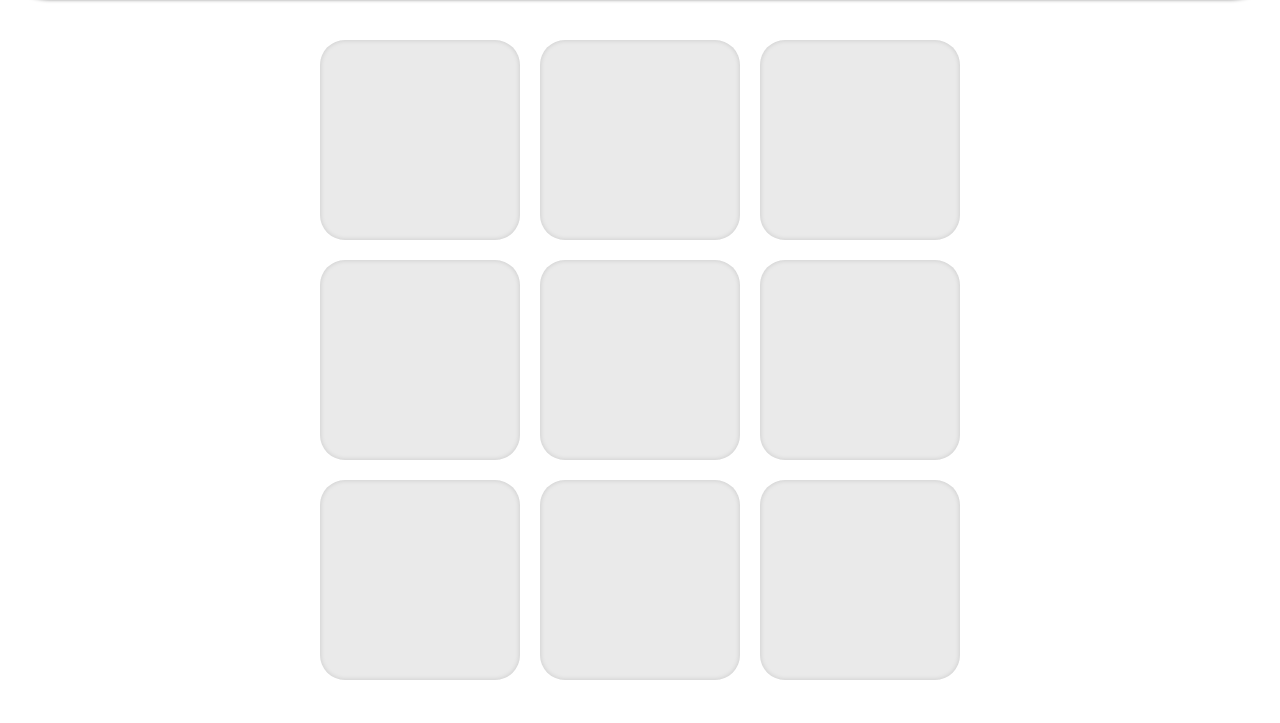
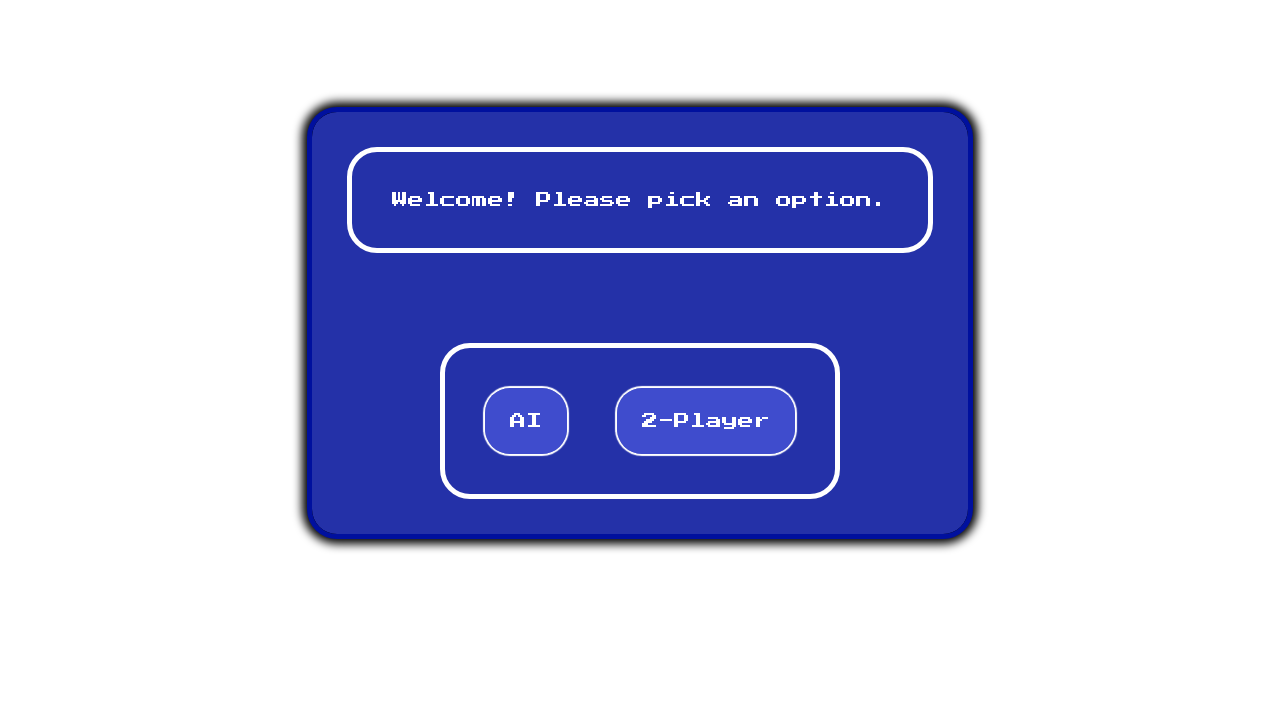
Before and after one commit to garvsl/tictactoe, a plain HTML site: page index.html in a window 1280 px wide. Shown: the part 77-800 px from the top of the page. Drawn offline with Linux system fonts and the light colour scheme.

Commit message:
update readme and add starter page

```diff
--- a/index.html
+++ b/index.html
@@ -10,6 +10,15 @@
 </head>
 <body>
     <script src="main.js" defer></script>
+    <div class="intro">
+        <div class="cover">
+            <div class="welcome">Welcome! Please pick an option.</div>
+            <div class="selections">
+                <div class="select ai">AI</div>
+                <div class="select player">2-Player</div>
+            </div>
+        </div>
+    </div>
     <div class="container">
         <div class="header">
             <h1>Tic-tac-toe</h1>
--- a/main.js
+++ b/main.js
@@ -26,7 +26,7 @@ const gameboard = (function() {
             return (true);
 
         }
-        if(gameSelect(4) && gameSelect(4) && gameSelect(5)){
+        if(gameSelect(3) && gameSelect(4) && gameSelect(5)){
             numbers.push(3, 4, 5)
             return (true);
 
@@ -61,7 +61,7 @@ const gameboard = (function() {
                         ele.style.transition = "opacity 0.5s linear";
                         setTimeout(function() {
                             ele.style.opacity = 1;
-                        }, 100);
+                        }, 50);
                     });
                     _gameboard[i] = 'x'
                     console.log(_gameboard)
@@ -74,11 +74,37 @@ const gameboard = (function() {
 
     return {win, numbers}
 
-
 })();
 
 const displayController = (function() {
+    const container = document.querySelector('.container')
+    const intro = document.querySelector('.intro')
     const square = document.querySelectorAll('.square')
+    const ai = document.querySelector('.ai')
+    const player = document.querySelector('.player')
+
+    ai.addEventListener('click', () => {
+        container.style.display = 'grid'
+        setTimeout(() => {
+            container.style.opacity = '1'
+        }, 1000);
+        intro.style.opacity = '0';
+        setTimeout(() => {
+            intro.style.display = 'none'
+        }, 1000);
+    })
+
+    player.addEventListener('click', () => {
+        container.style.display = 'grid'
+        setTimeout(() => {
+            container.style.opacity = '1'
+        }, 1000);
+        intro.style.opacity = '0';
+        setTimeout(() => {
+            intro.style.display = 'none'
+        }, 1000);
+    })
+
     let design = () => {
         if(gameboard.win() == true){
             gameboard.numbers.forEach(element => {
@@ -87,34 +113,26 @@ const displayController = (function() {
         }
     }
 
+    let squareEffect = () => {
+        square.forEach(element => {
+            element.addEventListener('mousedown', () => {
+                element.style.scale = 0.90;
+                setTimeout(() => {
+                    element.style.scale = 1;
+                }, 125);
+            })
+        })
+    }
+    squareEffect();
+
     return {design}
+
 })();
 
 const playerFactory = function(name){
 
 }
 
-const squareEffect = (function(doc) {
-    const square = doc.querySelectorAll('.square')
-
-    square.forEach(element => {
-        element.addEventListener('mousedown', () => {
-            element.style.scale = 0.85;
-            setTimeout(() => {
-                element.style.scale = 1;
-            }, 150);
-        })
-        // element.addEventListener('mouseup', () => {
-
-
-        // })
-
-
-    });
-
-})(document);
-
-//
 
 
 
--- a/styles.css
+++ b/styles.css
@@ -12,7 +12,9 @@ body{
     display:grid;
     grid-template-columns: 1fr;
     grid-template-rows: 0.1fr 1fr;
-
+    opacity: 0;
+    transition: 1s ease-in-out  ;
+    display:none;
 
 }
 
@@ -60,3 +62,60 @@ svg{
     box-shadow: inset 0px 0px 5px black;
 
 }
+
+.intro{
+    height:100vh;
+    align-items: center;
+    display:flex;
+    justify-content: center;
+    transition:1s ease-in-out;
+}
+
+.cover{
+    display:flex;
+    align-items: center;
+    justify-content: center;
+    flex-direction: column;
+    transition: 1s ease-in-out;
+    font-family: 'Press Start 2P', cursive;
+    gap:100px;
+    color:white;
+    background-color: rgb(36, 49, 168);
+    padding:40px;
+    border-radius: 25px;
+    outline: 5px solid rgb(0, 16, 158);;
+    user-select: none;
+    box-shadow: 0px 0px 10px 10px black;
+}
+
+.intro .welcome{
+    background-color: rgb(36, 49, 168);
+    padding:40px;
+    outline: 5px rgb(255, 255, 255) solid;
+    border-radius: 25px;
+
+}
+
+.selections{
+    display:flex;
+    gap:50px;
+    background-color: rgb(36, 49, 168);
+    padding:40px;
+    border-radius: 25px;
+    outline: 5px rgb(255, 255, 255) solid;
+}
+
+.select{
+    background-color: rgba(84, 99, 233, 0.562);
+    border-radius: 25px;
+    padding:25px;
+    transition:all 0.4s ease-in-out;
+    cursor: pointer;
+    user-select: none;
+    box-shadow: 0px 0px 1px 2px white;
+}
+
+.select:hover{
+    background-color: rgb(7, 7, 7);
+    scale: 1.05;
+}
```
Also changed, not shown: 1 other file.
